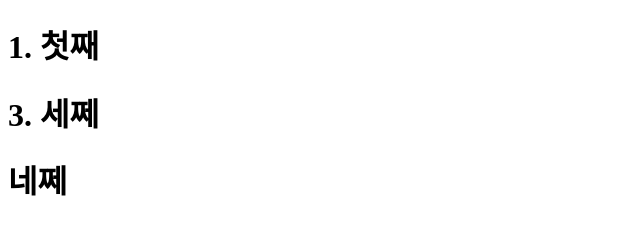
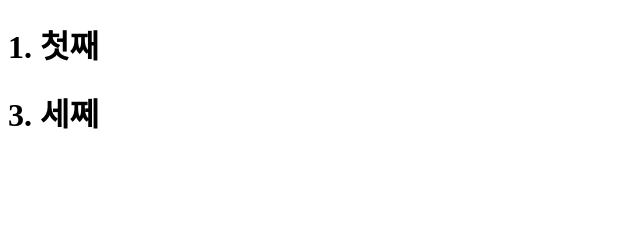
Before and after one commit to shinho76/gittest, a plain HTML site: page index.html in a window 1280 px wide. Shown: the whole page, without its empty margins (0-640 px from the left). Drawn offline with Linux system fonts and the light colour scheme.

Commit message:
Revert "forth"
This reverts commit e5d7f5bba2e7f061e6ad5bc0bdce555c750a733f.

```diff
--- a/index.html
+++ b/index.html
@@ -9,7 +9,6 @@
 <body>
     <h1>1. 첫째</h1>
     <h1>3. 세쩨</h1>
-    <h1>네쩨</h1>
 
 </body>
 </html>
```
